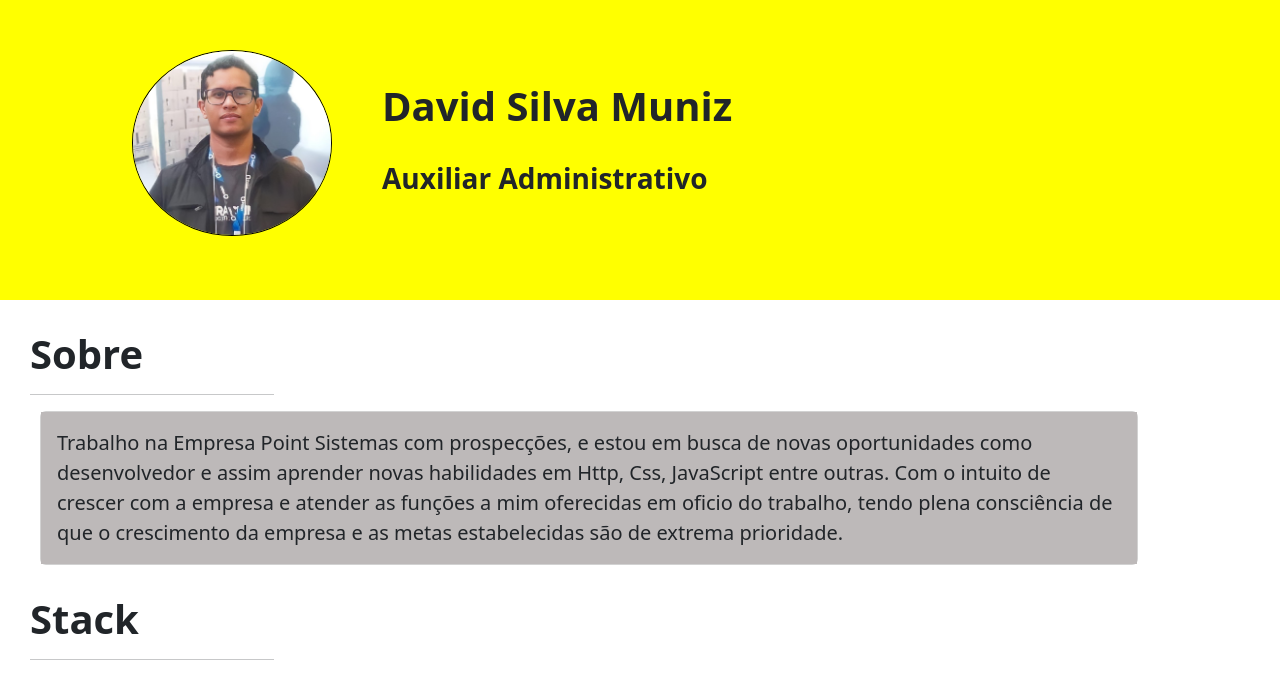
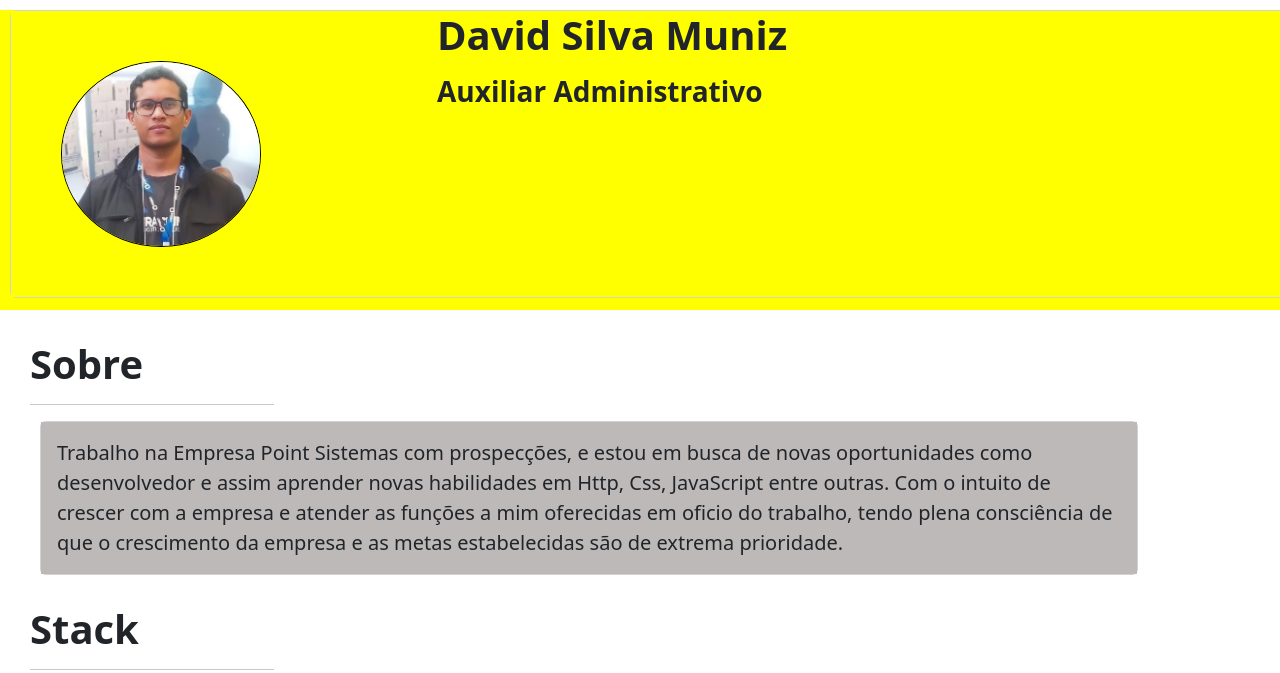
Before and after one commit to DavidMuniz08/projeto-portefolio, a plain HTML site: page index.html in a window 1280 px wide. Shown: the top 673 px of the page. Drawn offline with nearby package versions, Linux system fonts and the light colour scheme.

Commit message:
Add files via upload

```diff
--- a/index.html
+++ b/index.html
@@ -13,13 +13,20 @@
 </head>
 <body>
     <header class="header">
-        <div class="container">
-            <img src="assets/imagens/Imagem Curriculo 4.jpeg" class="img-perfil">
-            <div class="name">
-                <h1><strong>David Silva Muniz</strong></h1> <br>
-                <h3><strong>Auxiliar Administrativo</strong></h3>
+        <div class="card mb-3" style="width: 100%;">
+            <div class="row g-0" style="background: yellow;">
+              <div class="col-md-4">
+                <img src="assets/imagens/Imagem Curriculo 4.jpeg" class="img-perfil" alt="imagem de perfil" style="background: yellow;">
+              </div>
+              <div class="col-md-8">
+                <div class="card-body1">
+                  <h1 class="card-title"><strong>David Silva Muniz</strong></h1>
+                  <p class="card-text"><h3><strong>Auxiliar Administrativo</strong></h3>
+                </div>
+              </div>
             </div>
-        </div>
+         </div>
+
     </header>
     <main>
         <!--SOBRE-->
@@ -204,7 +211,7 @@
     </main>
     <footer>
         <div class="footer">
-            Algumas Informações Deste Currículos São Ilustrativas, Como Por Exemplo Na Seção de Stack. O Candidato Não Possui Nenhuma Formação Em ReactJS, JavaScript, Java, HTML ou CSS.
+            Algumas Informações Deste Currículos São Ilustrativas, Como Por Exemplo Na Seção de Stack. O Candidato Não Possui Nenhuma Formação em ReactJS, JavaScript, Java, HTML ou CSS.
         </div>
     </footer>
 </body>
```
